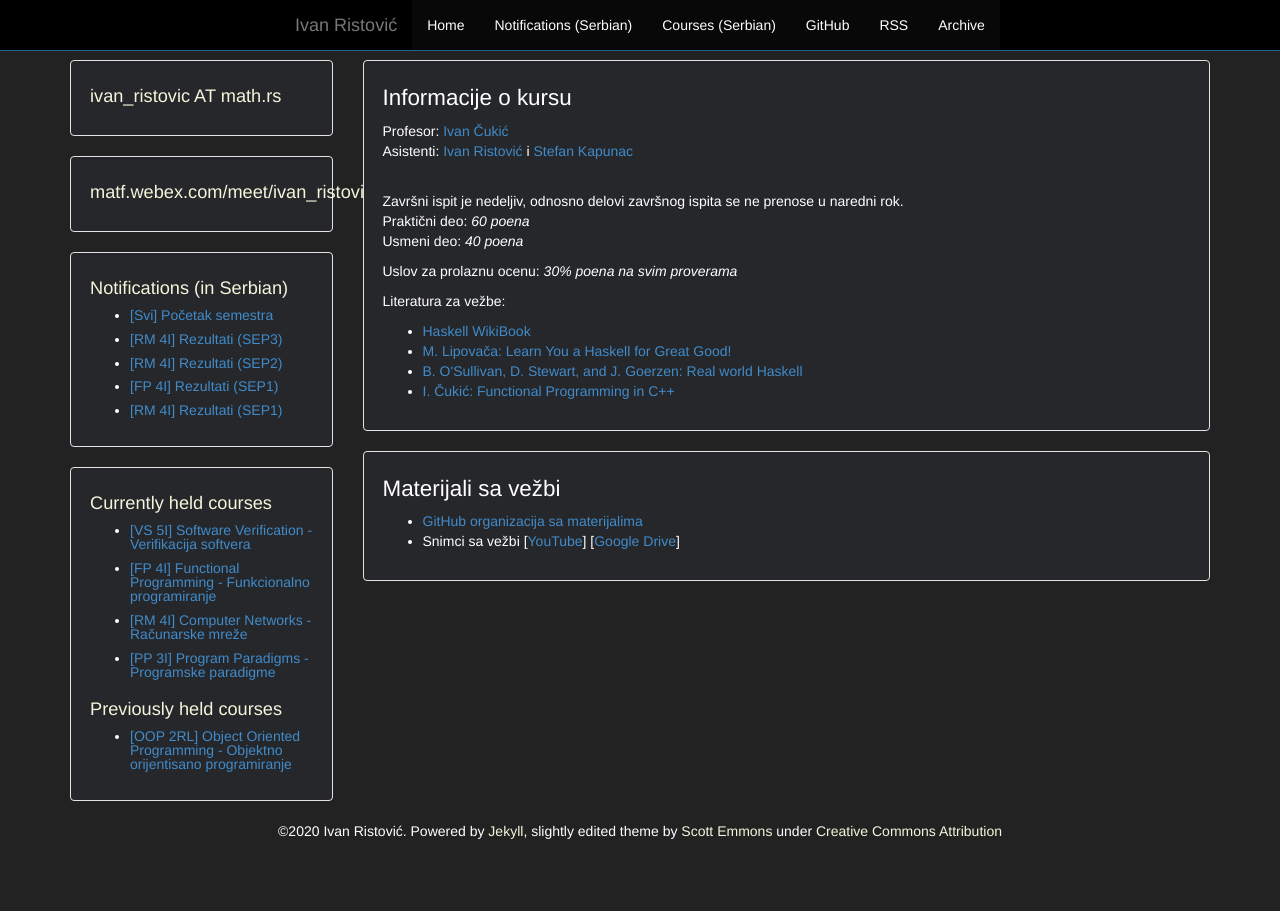
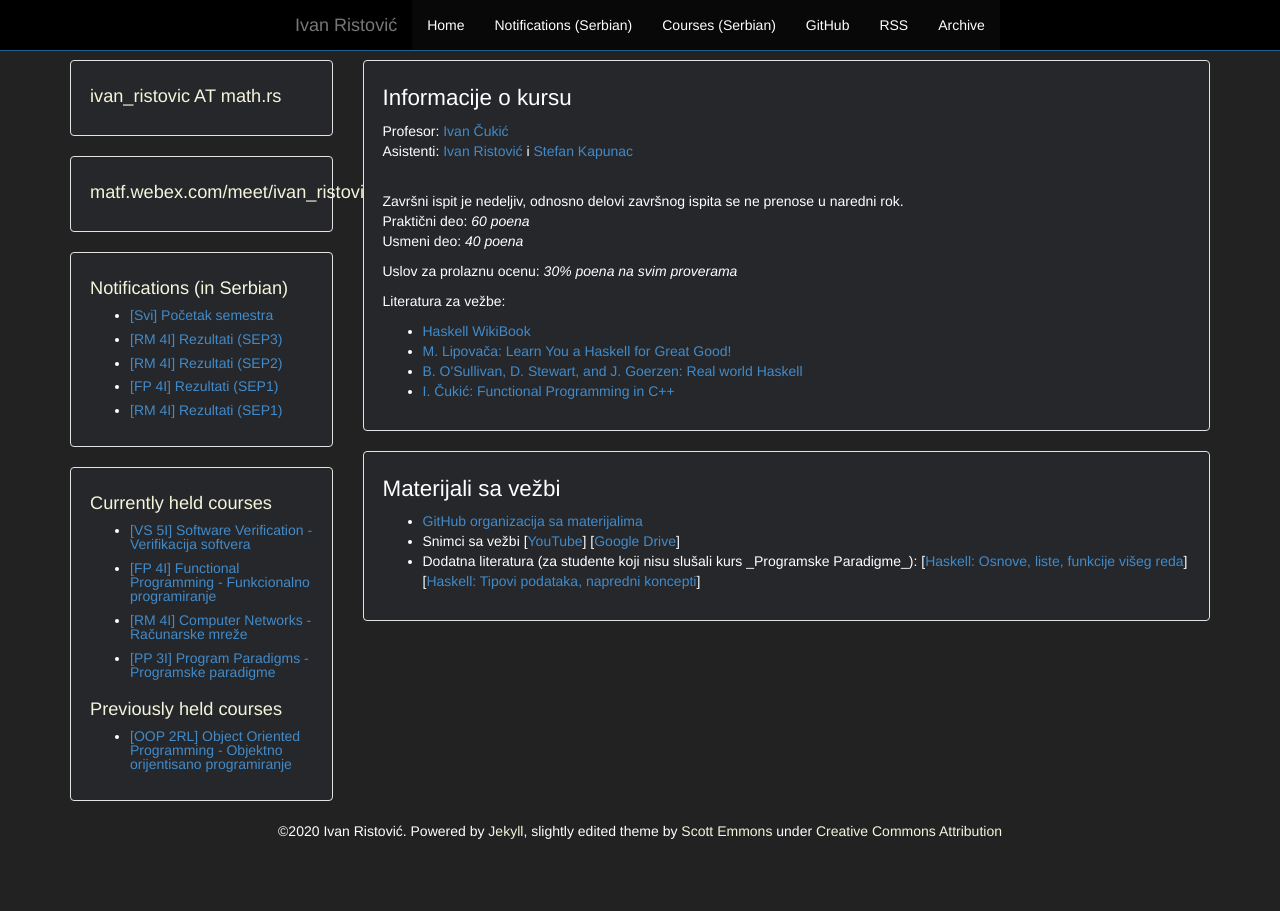
Before and after one commit to ivan-ristovic/ivan-ristovic.github.io, a Jekyll site: the page built from courses/fp/index.html, in a window 1280 px wide. Built offline with Jekyll 4.4.1, drawn with Linux system fonts in a browser that asks for light colours.

Commit message:
[FP] Add prerequisite videos

```diff
--- a/courses/fp/index.html
+++ b/courses/fp/index.html
@@ -35,7 +35,6 @@ layout: default
 
 <div class="well">
   <h1>Materijali sa vežbi</h1>
-
   <ul>
     <li>
       <a href="https://github.com/MATF-Functional-Programming">GitHub organizacija sa materijalima</a>
@@ -45,5 +44,10 @@ layout: default
       [<a href="https://www.youtube.com/playlist?list=PLOGAKiQpHThN3fRcs6OUjRETyEOR03Dy6">YouTube</a>]
       [<a href="https://drive.google.com/drive/folders/1IGYBmmBv206lqQNbYz8_QG5JmgOAtjKA?usp=sharing">Google Drive</a>]
     </li>
+    <li>
+      Dodatna literatura (za studente koji nisu slušali kurs _Programske Paradigme_):
+      [<a href="https://www.youtube.com/watch?v=H5Tur83Sk1E&feature=youtu.be">Haskell: Osnove, liste, funkcije višeg reda</a>]
+      [<a href="https://www.youtube.com/watch?v=mMhm0tCp00M&feature=youtu.be">Haskell: Tipovi podataka, napredni koncepti</a>]
+    </li>
   </ul>
 </div>
```
